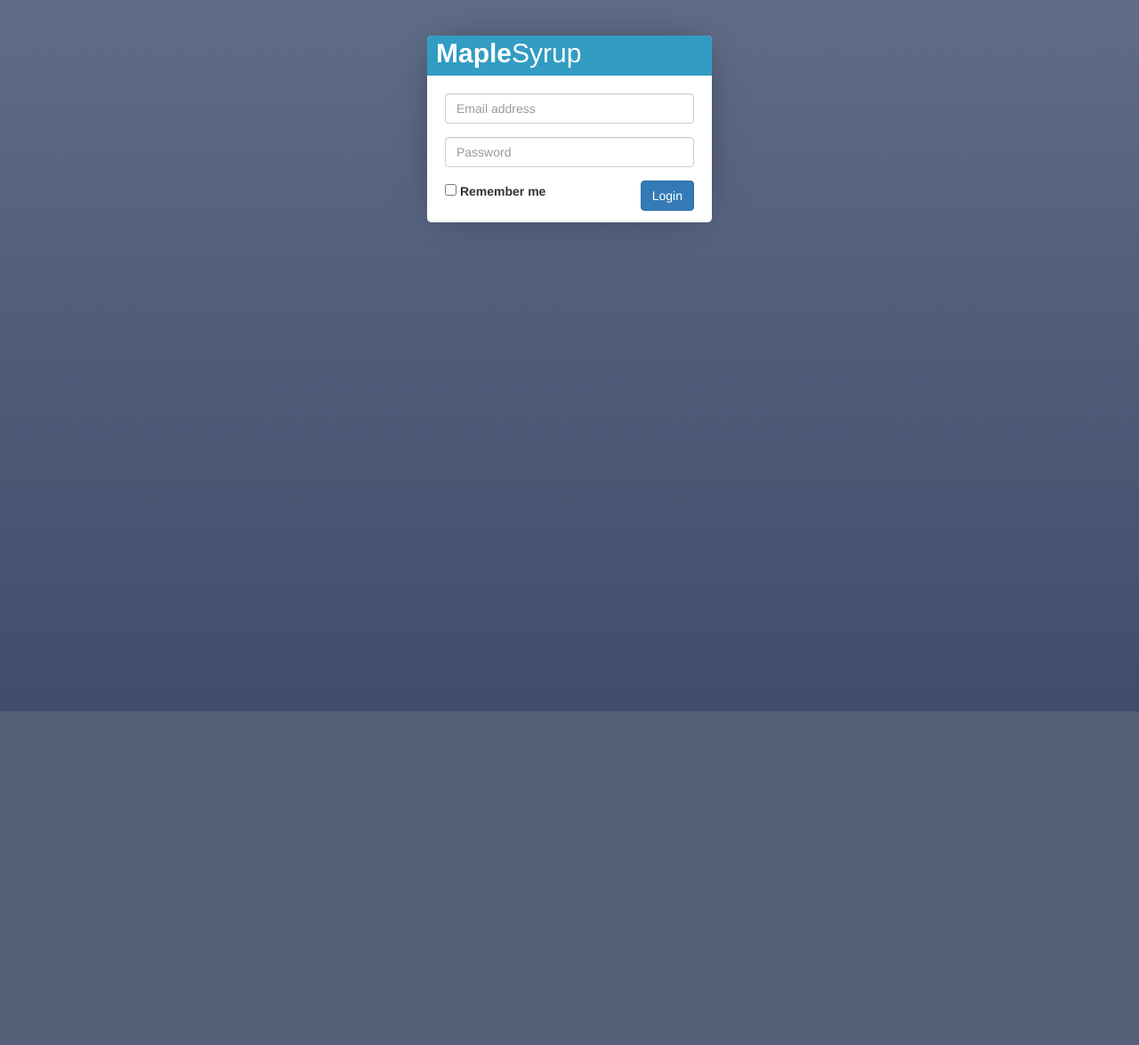
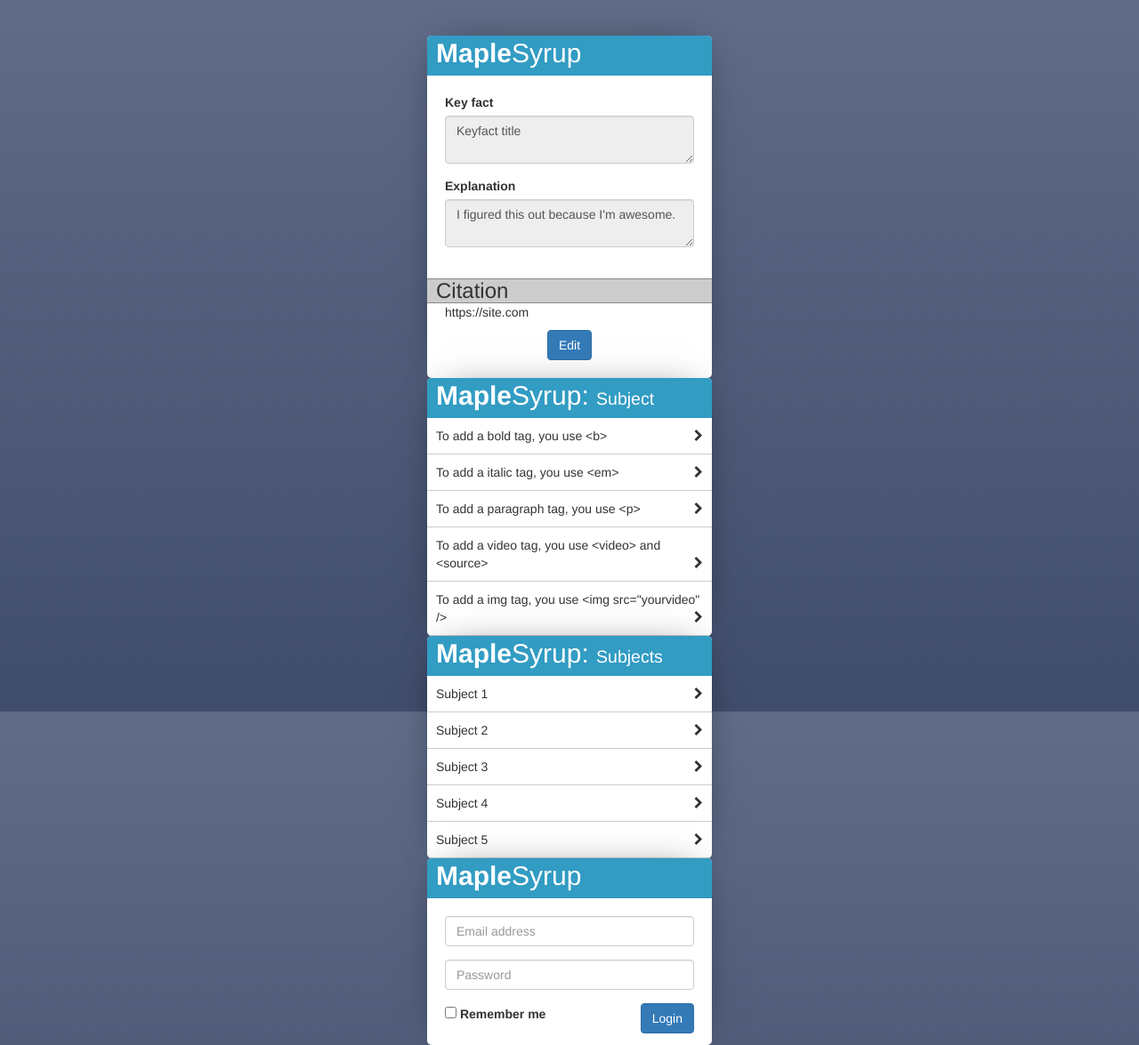
Before and after one commit to DanClarke-io/MapleSyrup, a PHP site: page /www/index.php in a window 1280 px wide. Shown: the whole page at 89% size. Before the commit the page ends 800 px from the top, so only its background shows below. Run offline with PHP 8.4, Linux system fonts and the light colour scheme.

Commit message:
Added next pages

```diff
--- a/www/index.php
+++ b/www/index.php
@@ -10,6 +10,7 @@
   <!-- Bootstrap -->
   <link href="css/bootstrap.min.css" rel="stylesheet">
   <link href="css/animate.css" rel="stylesheet">
+  <link href="css/font-awesome.min.css" rel="stylesheet">
 
   <!-- HTML5 shim and Respond.js for IE8 support of HTML5 elements and media queries -->
   <!-- WARNING: Respond.js doesn't work if you view the page via file:// -->
@@ -27,14 +28,16 @@
     background: linear-gradient(to bottom, #606c88 0%,#3f4c6b 100%); /* W3C, IE10+, FF16+, Chrome26+, Opera12+, Safari7+ */
     filter: progid:DXImageTransform.Microsoft.gradient( startColorstr='#606c88', endColorstr='#3f4c6b',GradientType=0 ); /* IE6-9 */
   }
-  .device-container { margin:40px auto 0 auto; display:flex; flex-direction: column; justify-content: center; align-content:center; align-items: center; width:320px; }
+  .device-container { margin:40px auto 0 auto; display:flex; flex-direction: column-reverse; justify-content: center; align-content:center; align-items: center; width:320px; }
   .device-container .page-container {
+    top:0;
     border-radius: 5px; overflow:hidden; float:left; width:100%;  width:320px; background:#FFF;
     -webkit-box-shadow: 0px 0px 43px -21px rgba(0,0,0,0.75); -moz-box-shadow: 0px 0px 43px -21px rgba(0,0,0,0.75); box-shadow: 0px 0px 43px -21px rgba(0,0,0,0.75);
   }
   .device-container .page-container .page-item { float:left; width:100%; }
   .device-container .page-container .page-item h2 { font-weight:normal; -webkit-font-smoothing: antialiased; -moz-osx-font-smoothing: grayscale; margin:0 0 20px 0; color:#FFF; background:#329CC3; width:100%; line-height: 1em; padding:5px 10px 10px 10px; float:left; }
   .device-container .page-container .page-item h2 small { color:#FFF; }
+  .device-container .page-container .page-item h3 { padding:0 10px; margin:0; float:left; width:100%; background:#CCC;  border-top:1px solid #888; border-bottom:1px solid #888; }
   .device-container .page-container .page-item .content { padding:20px; }
   .device-container .page-container .page-item.loading { position: relative; }
   .device-container .page-container .page-item.loading::before {
@@ -43,14 +46,19 @@
   input { background:#FFFACE;  border:1px solid #CCC; margin:0 0 10px 0; }
   .subjects { width:100%; float:left; padding:0; margin:-20px 0 0 0; }
   .subjects li { cursor: pointer; width:100%; float:left; padding:10px 10px; border-bottom:1px solid #CCC; margin:0; }
+  .subjects li:after { content: "\f054"; font-family: 'FontAwesome'; float:right; }
   .subjects li:hover { background:rgba(200,200,200,0.5); }
+
+  .keyfact-box textarea { width:100%; }
+
   </style>
 </head>
 <body>
   <div class="container">
     <div class="row">
       <div class="device-container">
-        <div class="page-container animated bounceInDown">
+
+        <div class="page-container login-container animated bounceInDown">
           <div class="page-item login-box">
             <h2><strong>Maple</strong>Syrup</h2>
             <div class="content">
@@ -63,7 +71,9 @@
               </form>
             </div>
           </div>
-          <div class="page-item subject-list" style="display:none" >
+        </div>
+        <div class="page-container animated subject-container" style="display:none;">
+          <div class="page-item subject-box">
             <h2><strong>Maple</strong>Syrup: <small>Subjects</small></h2>
             <ul class="subjects">
               <li>Subject 1</li>
@@ -74,6 +84,41 @@
             </ul>
           </div>
         </div>
+
+        <div class="page-container animated subject-object-container" style="display:none;">
+          <div class="page-item subject-object-box">
+            <h2><strong>Maple</strong>Syrup: <small>Subject</small></h2>
+            <ul class="subjects">
+              <li>To add a bold tag, you use &lt;b&gt;</li>
+              <li>To add a italic tag, you use &lt;em&gt;</li>
+              <li>To add a paragraph tag, you use &lt;p&gt;</li>
+              <li>To add a video tag, you use &lt;video&gt; and &lt;source&gt;</li>
+              <li>To add a img tag, you use &lt;img src="yourvideo" /&gt;</li>
+            </ul>
+          </div>
+        </div>
+
+        <div class="page-container animated keyfact-container" style="display:none;">
+          <div class="page-item keyfact-box">
+            <h2><strong>Maple</strong>Syrup</h2>
+            <div class="content">
+              <div class="form-group">
+                <label for="keyfact-header">Key fact</label>
+                <textarea class="form-control" name="keyfact-header" id="keyfact-header" class="keyfact-header" disabled>Keyfact title</textarea>
+              </div>
+              <div class="form-group">
+                <label for="explanation">Explanation</label>
+                <textarea class="form-control" disabled>I figured this out because I'm awesome.</textarea>
+              </div>
+            </div>
+            <h3>Citation</h3>
+            <div class="content">
+              <p>https://site.com</p>
+              <div style="text-align:center;"><button class="btn btn-primary">Edit</button></div>
+            </div>
+          </div>
+        </div>
+
       </div>
     </div>
   </div>
@@ -84,18 +129,32 @@
   <!-- Include all compiled plugins (below), or include individual files as needed -->
   <script src="js/bootstrap.min.js"></script>
   <script type="text/javascript">
+    $('.page-container').show();
+    $('.page-container.subject-container ul li').on('click',function() {
+      var title = $(this).html();
+      $('.page-container.subject-object-container h2 small').html(title);
+      $('.page-container.subject-container').addClass('fadeOutLeftBig');
+      setTimeout(function() {$('.page-item.subject-box').hide();},700);
+      setTimeout(function() {$('.page-container.subject-object-container').show().addClass('bounceInRight');},200);
+    });
+
+    $('.page-container.subject-object-container ul li').on('click',function() {
+      var title = $(this).html();
+      $('.page-container.keyfact-container textarea.keyfact-header').removeAttr('disabled');
+      $('.page-container.keyfact-container textarea.keyfact-header').html(title);
+      $('.page-container.keyfact-container textarea.keyfact-header').attr('disabled','disabled');
+      $('.page-container.subject-object-container').addClass('fadeOutLeftBig');
+      setTimeout(function() {$('.page-item.subject-object-box').hide();},700);
+      setTimeout(function() {$('.page-container.keyfact-container').show().addClass('bounceInRight');},200);
+    });
 
     $('.login-form button').on('click',function() {
-
       $('.page-item.login-box').addClass('loading');
       setTimeout(function() {
         $('.page-item.login-box').removeClass('loading');
-        $('.page-container').addClass('fadeOutLeftBig');
-        setTimeout(function() {
-          $('.page-item.login-box').hide();
-          $('.page-item.subject-list').show();
-          $('.page-container').removeClass('fadeOutLeftBig bounceInDown').addClass('bounceInRight');
-        },1000)
+        $('.page-container.login-container').addClass('fadeOutLeftBig');
+        setTimeout(function() {$('.page-item.login-box').hide();},700);
+        setTimeout(function() {$('.page-container.subject-container').show().addClass('bounceInRight');},200);
       },500);
     })
   </script>
```
